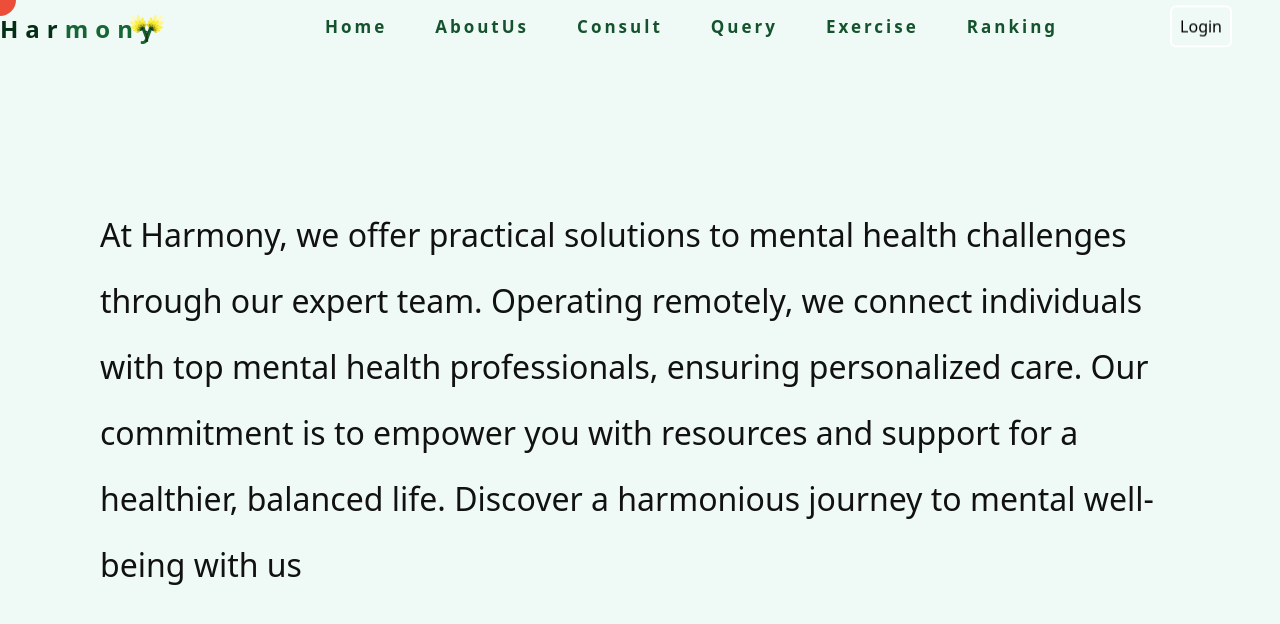
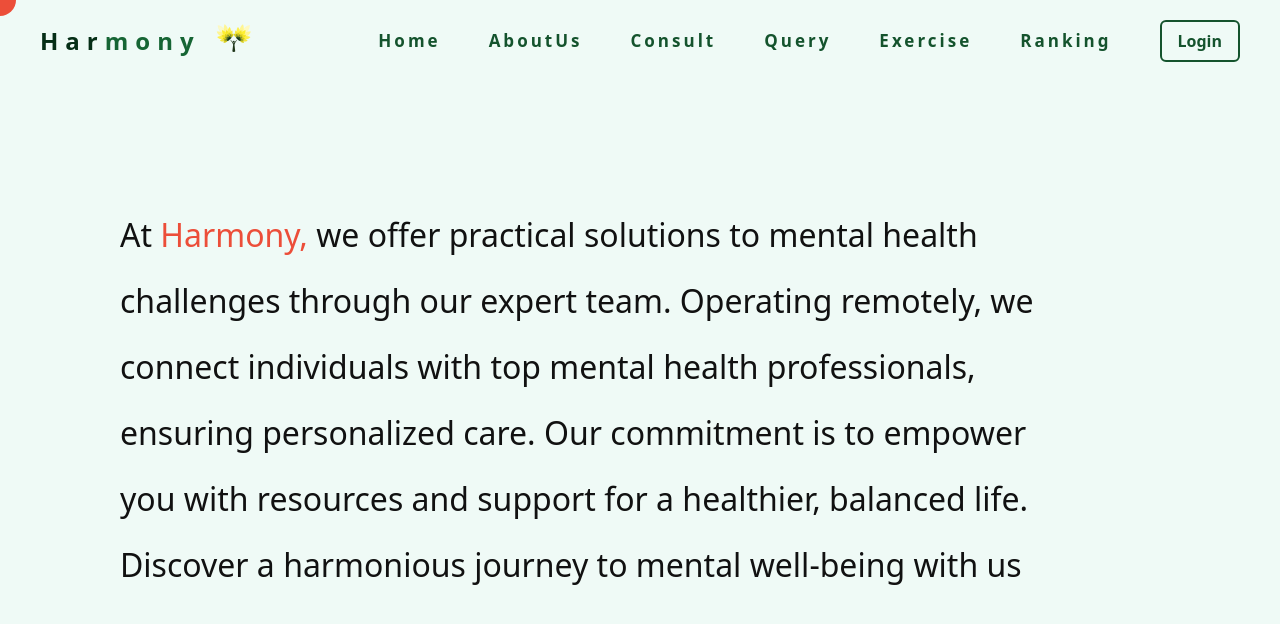
Before and after one commit to stoicbrains/Real-Time-Exercise-Detection-and-Mental-Wellness-Recommendation-System-2163-1791-1787-1835-, a Next.js app: page /AboutUs in a window 1280 px wide. Shown: the top 624 px of the page. Built offline with nearby package versions, Linux system fonts and the light colour scheme; no server answers.

Commit message:
resolve ui bugs

```diff
--- a/src/app/AboutUs/page.tsx
+++ b/src/app/AboutUs/page.tsx
@@ -29,15 +29,15 @@ export default function Home() {
             onMouseLeave={() => {
               setIsHovered(false);
             }}
-            id='para'
+            className={styles.para}
           >
             At our core, we provide effective strategies for navigating mental health hurdles through the expertise of our dedicated team. Embracing a remote approach, we facilitate connections between individuals and leading mental health professionals, guaranteeing tailored care. Our dedication lies in equipping you with the tools and assistance needed to cultivate a healthier, more balanced life. Embark on a transformative journey towards mental well-being with our steadfast commitment to your empowerment and support.
           </p>
         </motion.div>
 
         <div className={styles.body}>
-          <p id='para'>
-            At <span id='span'>Harmony, </span> we offer practical solutions to mental health challenges through our expert team. Operating remotely, we connect individuals with top mental health professionals, ensuring personalized care. Our commitment is to empower you with resources and support for a healthier, balanced life. Discover a harmonious journey to mental well-being with us
+          <p className={styles.para}>
+            At <span className={styles.span}>Harmony, </span> we offer practical solutions to mental health challenges through our expert team. Operating remotely, we connect individuals with top mental health professionals, ensuring personalized care. Our commitment is to empower you with resources and support for a healthier, balanced life. Discover a harmonious journey to mental well-being with us
           </p>
         </div>
       </main>
--- a/src/app/component/Navbar.tsx
+++ b/src/app/component/Navbar.tsx
@@ -21,73 +21,54 @@ const Navbar = async () => {
 
   return (
     <>
-      <div className="relative z-10 top-0 left-0 ">
-        <span className="absolute top-[0.7rem] left-0 lg:text-[1.5rem] font-extrabold tracking-[5px] text-green-950 text-[1rem] lg:tracking-[7px]">
-          Har<span className="text-green-800">mony</span>
-        </span>{" "}
-        <span className="absolute left-[9.5vw] top-[0.4rem]">
-          <Image src={tree} alt="" height={50} width={50} />
-        </span>{" "}
-        <div className="flex justify-end translate-x-[-10rem] translate-y-[0.9rem]">
-          <ul className="flex sm:justify-center gap-[3rem] text-green-900 font-semibold tracking-[3px] sm:text-[15px] text-[11px] lg:text-[17px]">
+      <div className="relative z-10 top-0 left-0 flex flex-col md:flex-row items-center justify-between w-full px-4 md:px-10 py-4 bg-transparent gap-4 md:gap-0">
+        <div className="flex items-center gap-2">
+          <span className="lg:text-[1.5rem] font-extrabold tracking-[5px] text-green-950 text-[1rem] lg:tracking-[7px]">
+            Har<span className="text-green-800">mony</span>
+          </span>
+          <Image src={tree} alt="" height={40} width={40} className="w-[30px] h-[30px] md:w-[50px] md:h-[50px]" />
+        </div>
+
+        <div className="flex flex-col md:flex-row items-center gap-4 md:gap-[3rem] w-full md:w-auto">
+          <ul className="flex flex-wrap justify-center gap-3 md:gap-[3rem] text-green-900 font-semibold tracking-[1px] md:tracking-[3px] text-[12px] sm:text-[15px] lg:text-[17px] w-full md:w-auto">
             <li>
-              <Link
-                href={"/"}
-                className="relative before:absolute before:bottom-[-3px] before:left-0 before:h-[3px] before:w-0 before:transition-all before:duration-300 before:ease-in-out before:bg-green-900 before:hover:w-full"
-              >
+              <Link href={"/"} className="relative before:absolute before:bottom-[-3px] before:left-0 before:h-[3px] before:w-0 before:transition-all before:duration-300 before:ease-in-out before:bg-green-900 before:hover:w-full">
                 Home
               </Link>
             </li>
             <li>
-              <Link
-                href={"/AboutUs"}
-                className="relative before:absolute before:bottom-[-3px] before:left-0 before:h-[3px] before:w-0 before:transition-all before:duration-300 before:ease-in-out before:bg-green-900 before:hover:w-full"
-              >
+              <Link href={"/AboutUs"} className="relative before:absolute before:bottom-[-3px] before:left-0 before:h-[3px] before:w-0 before:transition-all before:duration-300 before:ease-in-out before:bg-green-900 before:hover:w-full">
                 AboutUs
               </Link>
             </li>
             <li>
-              <Link
-                href={isAdmin ? "/psychologist" : "/consult"}
-                className="relative before:absolute before:bottom-[-3px] before:left-0 before:h-[3px] before:w-0 before:transition-all before:duration-300 before:ease-in-out before:bg-green-900 before:hover:w-full"
-              >
+              <Link href={isAdmin ? "/psychologist" : "/consult"} className="relative before:absolute before:bottom-[-3px] before:left-0 before:h-[3px] before:w-0 before:transition-all before:duration-300 before:ease-in-out before:bg-green-900 before:hover:w-full">
                 Consult
               </Link>
             </li>
             <li>
-              <Link
-                href={"/Query"}
-                className="relative before:absolute before:bottom-[-3px] before:left-0 before:h-[3px] before:w-0 before:transition-all before:duration-300 before:ease-in-out before:bg-green-900 before:hover:w-full"
-              >
+              <Link href={"/Query"} className="relative before:absolute before:bottom-[-3px] before:left-0 before:h-[3px] before:w-0 before:transition-all before:duration-300 before:ease-in-out before:bg-green-900 before:hover:w-full">
                 Query
               </Link>
             </li>
             <li>
-              <Link
-                href={"/exercise"}
-                className="relative before:absolute before:bottom-[-3px] before:left-0 before:h-[3px] before:w-0 before:transition-all before:duration-300 before:ease-in-out before:bg-green-900 before:hover:w-full"
-              >
+              <Link href={"/exercise"} className="relative before:absolute before:bottom-[-3px] before:left-0 before:h-[3px] before:w-0 before:transition-all before:duration-300 before:ease-in-out before:bg-green-900 before:hover:w-full">
                 Exercise
               </Link>
             </li>
             <li>
-              <Link
-                href={"/ranking"}
-                className="relative before:absolute before:bottom-[-3px] before:left-0 before:h-[3px] before:w-0 before:transition-all before:duration-300 before:ease-in-out before:bg-green-900 before:hover:w-full"
-              >
+              <Link href={"/ranking"} className="relative before:absolute before:bottom-[-3px] before:left-0 before:h-[3px] before:w-0 before:transition-all before:duration-300 before:ease-in-out before:bg-green-900 before:hover:w-full">
                 Ranking
               </Link>
             </li>
           </ul>
           <div>
             {session ? (
-              <div className="absolute top-[-0.5rem] right-[-7rem] ml-[20rem]">
-                <Button />
-              </div>
+              <Button />
             ) : (
               <Link
                 href={"/api/auth/signin"}
-                className="relative right-[-7rem] backdrop-blur-sm before:absolute before:z-[-1] before:bottom-[-3px] before:top-0 before:left-0 before:h-[100%] before:w-0 before:transition-all before:duration-300 before:ease-in-out before:bg-white before:hover:w-full border-2 rounded-md border-white p-2"
+                className="relative backdrop-blur-sm before:absolute before:z-[-1] before:bottom-[-3px] before:top-0 before:left-0 before:h-[100%] before:w-0 before:transition-all before:duration-300 before:ease-in-out before:bg-white before:hover:w-full border-2 rounded-md border-green-900 text-green-900 font-semibold p-2 px-4"
               >
                 Login
               </Link>
--- a/src/app/login/page.tsx
+++ b/src/app/login/page.tsx
@@ -10,15 +10,15 @@ const page = () => {
   const [Switch,setSwitch] = useState(false);
   return (
     <div className='h-screen w-screen bg-blue-950 opacity-0.8 absolute z-10 top-0'>
-    <div className='bg-sky-100 h-[500px] w-[800px] rounded-xl shadow-xl shadow-black relative left-[50%] translate-x-[-50%] top-[50%] translate-y-[-50%] overflow-hidden'>
+    <div className='bg-sky-100 min-h-[500px] w-[90%] max-w-[800px] rounded-xl shadow-xl shadow-black relative left-[50%] translate-x-[-50%] top-[50%] translate-y-[-50%] overflow-hidden flex flex-col'>
 
-      <div className='h-full w-100% grid [grid-template-columns:60%_40%]'>
-      <div className='bg-sky-600'><Image alt ="" src={last} style={{height:"100%",width:'100%',objectPosition:'center',objectFit:'cover'}}/></div>
-      <div>
+      <div className='flex-grow w-full grid grid-cols-1 md:grid-cols-[60%_40%]'>
+      <div className='hidden md:block bg-sky-600'><Image alt ="" src={last} style={{height:"100%",width:'100%',objectPosition:'center',objectFit:'cover'}}/></div>
+      <div className='relative flex flex-col justify-center h-full py-8 md:py-0'>
    {Switch?<UserForm/>:<LoginPage/>}
-      {Switch?"":<span className='absolute right-[12%] top-[74%]'>New user?<button className='text-blue-800 font-bold' onClick={()=>{
+      {Switch?"":<div className='text-center mt-4 md:absolute md:right-[12%] md:top-[74%] md:mt-0'>New user?<button className='text-blue-800 font-bold ml-1' onClick={()=>{
         setSwitch(!Switch)
-      }}>Register</button></span>}
+      }}>Register</button></div>}
       </div>
       </div>
 
--- a/src/app/page.tsx
+++ b/src/app/page.tsx
@@ -29,14 +29,14 @@ export default function page() {
       <Image src={bg4} alt="error" style={{rotate:'10deg', height:'710px', width:'610px',translate:'74% 9%'}}/>
     </motion.div>
 
-        <div className="h-[70%] w-[75%] bg-[#feffe1]  rounded-[21px] absolute top-[50%] left-[50%] translate-x-[-50%] translate-y-[-50%] [box-shadow:15px_15px_10px_10px_rgba(100,100,100,0.6)]">
-          <div className="grid [grid-template-columns:30%_70%] h-full w-full rounded-[21px]">
+        <div className="h-[80%] md:h-[70%] w-[90%] md:w-[85%] lg:w-[75%] bg-[#feffe1]  rounded-[21px] absolute top-[50%] left-[50%] translate-x-[-50%] translate-y-[-50%] [box-shadow:15px_15px_10px_10px_rgba(100,100,100,0.6)]">
+          <div className="grid grid-cols-1 md:grid-cols-[40%_60%] lg:grid-cols-[30%_70%] h-full w-full rounded-[21px] overflow-hidden">
             <div className="h-full text-black overflow-hidden relative z-[1] before:absolute before:z-[-1] before:left-0 before:[border-radius:21px_0px_0px_21px] before:top-0 before:h-[100%] before:w-0 before:[background-color:#ffed9c] before:transition-all before:duration-500 before:ease-in-out before:hover:w-[100%]">
-              <div className="flex justify-center items-center h-full w-full">
+              <div className="flex justify-center items-center h-full w-full p-4">
                 <div>
-              <h1 className="text-3xl font-bold text-center font-sans">Welcome To</h1>
-              <h1 className="text-2xl font-bold text-center font-sans">Harmony</h1>
-              <h1 className="text-center text-xl font-sans">
+              <h1 className="text-xl md:text-3xl font-bold text-center font-sans">Welcome To</h1>
+              <h1 className="text-lg md:text-2xl font-bold text-center font-sans">Harmony</h1>
+              <h1 className="text-center text-sm md:text-xl font-sans mt-2">
               Empower Your Mind, Embrace Your Journey: Your Path to Inner Harmony Begins Here.
               </h1>
               </div>
--- a/src/app/styles/page.module.css
+++ b/src/app/styles/page.module.css
@@ -15,12 +15,13 @@
       cursor: default;
       padding: 100px;
 
-      #para{
-        width: 1000px;
-        padding:40px;
+      .para{
+        width: 100%;
+        max-width: 1000px;
+        padding:20px;
         overflow: hidden;
       }
-      #span{
+      .span{
         color: #ec4e39;
         overflow: hidden;
       }
```
